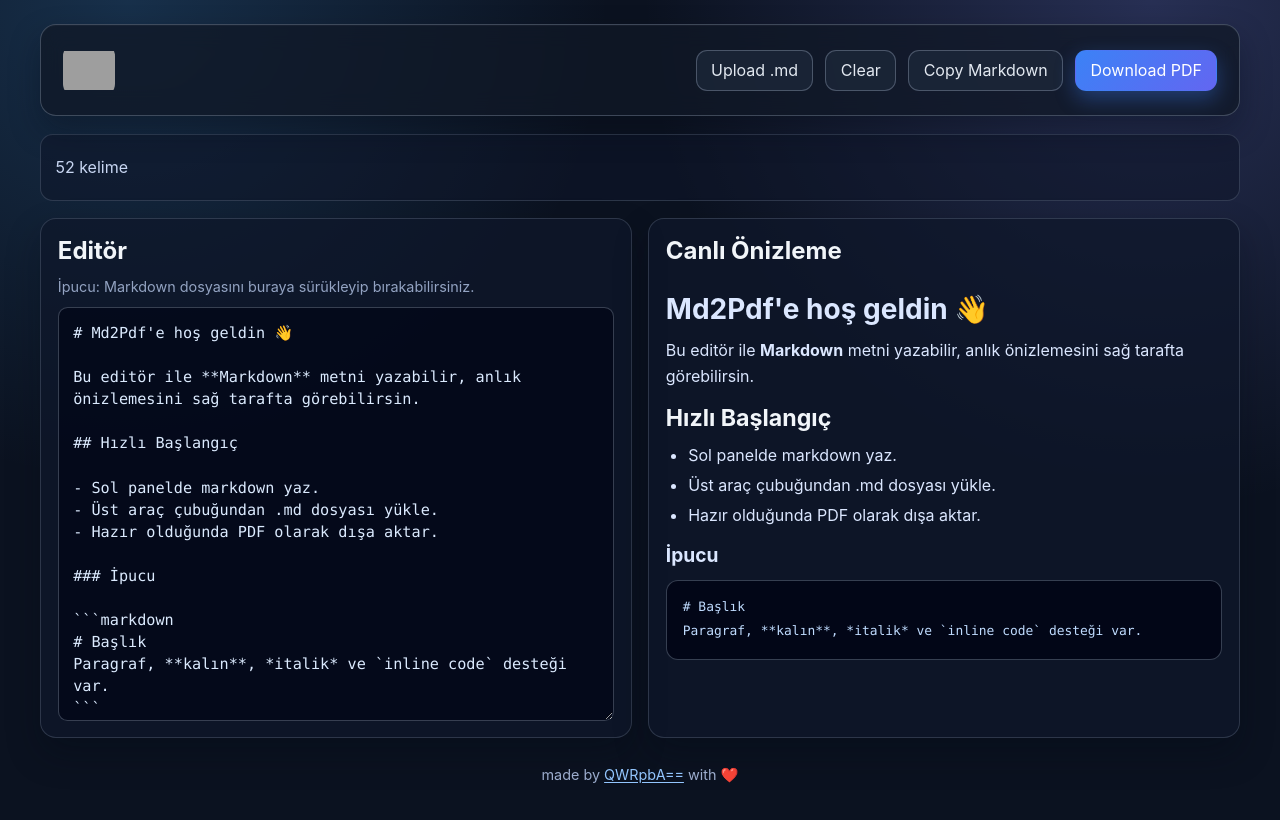
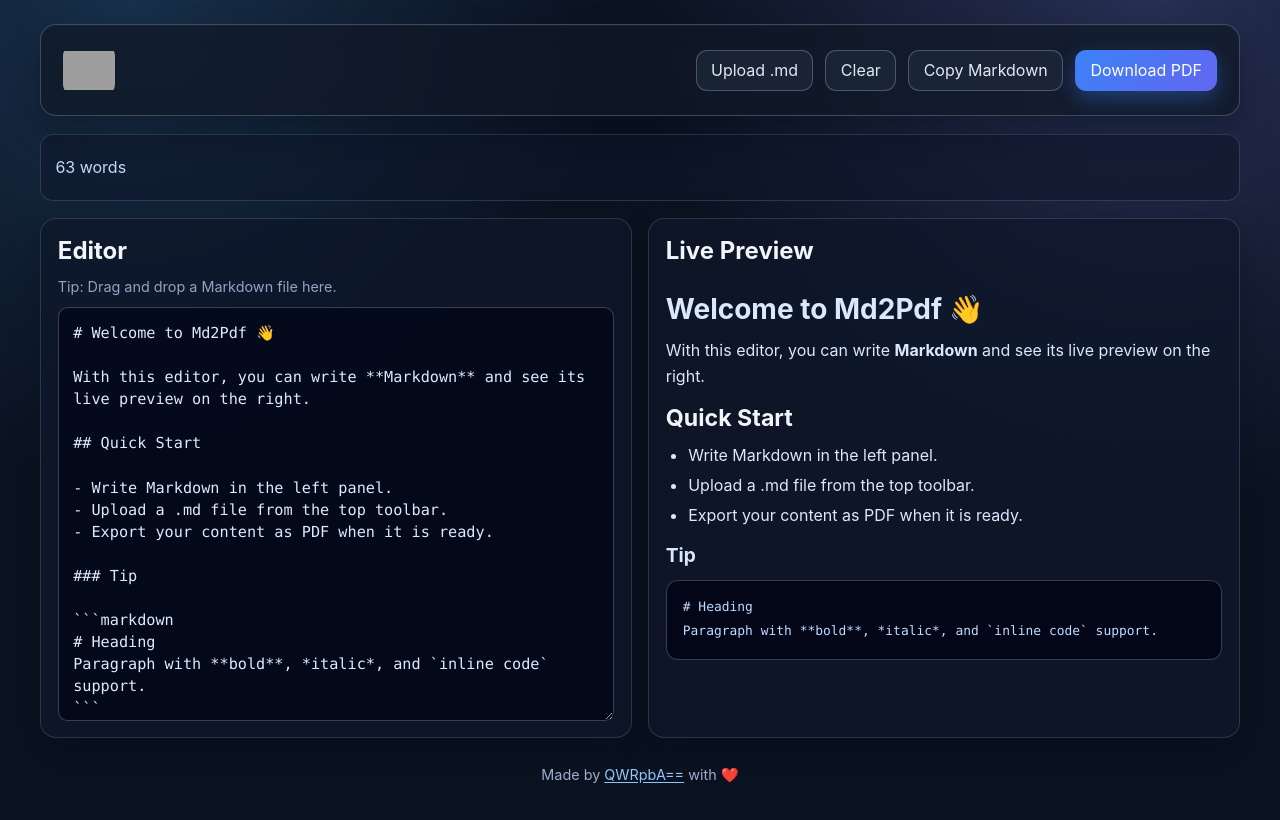
Before and after one commit to Adilx05/Md2Pdf, a React (Vite) app: page / in a window 1280 px wide. Built offline with nearby package versions, Linux system fonts and the light colour scheme; grey boxes are pictures that could not be loaded.

Commit message:
Translate UI and metadata to English

```diff
--- a/index.html
+++ b/index.html
@@ -1,15 +1,15 @@
 <!doctype html>
-<html lang="tr">
+<html lang="en">
   <head>
     <meta charset="UTF-8" />
     <meta name="viewport" content="width=device-width, initial-scale=1.0" />
     <meta
       name="description"
-      content="Md2Pdf ile markdown dosyalarını tarayıcı üzerinde düzenleyin, canlı önizleyin ve tek tıkla PDF'e dönüştürün."
+      content="Edit Markdown in your browser, preview it live, and export it to PDF in one click with Md2Pdf."
     />
     <meta
       name="keywords"
-      content="markdown to pdf, md to pdf, markdown editor, pdf converter, türkçe markdown editör"
+      content="markdown to pdf, md to pdf, markdown editor, pdf converter, live markdown preview"
     />
     <meta name="author" content="Adil" />
     <meta name="robots" content="index, follow" />
@@ -19,12 +19,12 @@
     <link rel="canonical" href="https://adilx05.github.io/Md2Pdf/" />
 
     <meta property="og:type" content="website" />
-    <meta property="og:locale" content="tr_TR" />
+    <meta property="og:locale" content="en_US" />
     <meta property="og:site_name" content="Md2Pdf" />
     <meta property="og:title" content="Md2Pdf | Markdown to PDF" />
     <meta
       property="og:description"
-      content="Markdown içeriğinizi canlı olarak düzenleyin ve hızlıca PDF'e çevirin."
+      content="Write Markdown content live in your browser and convert it to PDF quickly."
     />
     <meta property="og:url" content="https://adilx05.github.io/Md2Pdf/" />
     <meta property="og:image" content="https://adilx05.github.io/Md2Pdf/logo.png" />
@@ -33,7 +33,7 @@
     <meta name="twitter:title" content="Md2Pdf | Markdown to PDF" />
     <meta
       name="twitter:description"
-      content="Md2Pdf ile markdown dosyalarınızı düzenleyin ve PDF olarak indirin."
+      content="Edit your Markdown files and download them as PDF with Md2Pdf."
     />
     <meta name="twitter:image" content="https://adilx05.github.io/Md2Pdf/logo.png" />
 
@@ -47,7 +47,7 @@
         "applicationCategory": "BusinessApplication",
         "operatingSystem": "Web",
         "url": "https://adilx05.github.io/Md2Pdf/",
-        "description": "Tarayıcıda çalışan Markdown düzenleyici ve PDF dönüştürücü.",
+        "description": "A browser-based Markdown editor and PDF converter.",
         "creator": {
           "@type": "Person",
           "name": "Adil",
--- a/src/App.tsx
+++ b/src/App.tsx
@@ -6,21 +6,21 @@ import './styles/app.css';
 import { readMarkdownFile } from './utils/file';
 import { exportPreviewToPdf } from './utils/pdf';
 
-const SAMPLE_MARKDOWN = `# Md2Pdf'e hoş geldin 👋
+const SAMPLE_MARKDOWN = `# Welcome to Md2Pdf 👋
 
-Bu editör ile **Markdown** metni yazabilir, anlık önizlemesini sağ tarafta görebilirsin.
+With this editor, you can write **Markdown** and see its live preview on the right.
 
-## Hızlı Başlangıç
+## Quick Start
 
-- Sol panelde markdown yaz.
-- Üst araç çubuğundan .md dosyası yükle.
-- Hazır olduğunda PDF olarak dışa aktar.
+- Write Markdown in the left panel.
+- Upload a .md file from the top toolbar.
+- Export your content as PDF when it is ready.
 
-### İpucu
+### Tip
 
 \`\`\`markdown
-# Başlık
-Paragraf, **kalın**, *italik* ve \`inline code\` desteği var.
+# Heading
+Paragraph with **bold**, *italic*, and \`inline code\` support.
 \`\`\`
 `;
 
@@ -58,9 +58,9 @@ function App() {
     try {
       setIsExporting(true);
       await exportPreviewToPdf(previewRef);
-      setFeedbackMessage({ text: 'PDF başarıyla dışa aktarıldı.', type: 'success' });
+      setFeedbackMessage({ text: 'PDF exported successfully.', type: 'success' });
     } catch (error) {
-      const message = error instanceof Error ? error.message : 'PDF dışa aktarılamadı. Lütfen tekrar deneyin.';
+      const message = error instanceof Error ? error.message : 'Failed to export PDF. Please try again.';
       setFeedbackMessage({ text: message, type: 'error' });
     } finally {
       setIsExporting(false);
@@ -69,15 +69,15 @@ function App() {
 
   const handleClear = () => {
     setMarkdown('');
-    setFeedbackMessage({ text: 'Markdown içeriği temizlendi.', type: 'info' });
+    setFeedbackMessage({ text: 'Markdown content cleared.', type: 'info' });
   };
 
   const handleCopyMarkdown = async () => {
     try {
       await navigator.clipboard.writeText(markdown);
-      setFeedbackMessage({ text: 'Markdown panoya kopyalandı.', type: 'success' });
+      setFeedbackMessage({ text: 'Markdown copied to clipboard.', type: 'success' });
     } catch {
-      setFeedbackMessage({ text: 'Kopyalama başarısız oldu. Lütfen tekrar deneyin.', type: 'error' });
+      setFeedbackMessage({ text: 'Copy failed. Please try again.', type: 'error' });
     }
   };
 
@@ -85,9 +85,9 @@ function App() {
     try {
       const content = await readMarkdownFile(file);
       setMarkdown(content);
-      setFeedbackMessage({ text: `${file.name} yüklendi.`, type: 'success' });
+      setFeedbackMessage({ text: `${file.name} uploaded.`, type: 'success' });
     } catch (error) {
-      const message = error instanceof Error ? error.message : 'Dosya okunamadı. Lütfen tekrar deneyin.';
+      const message = error instanceof Error ? error.message : 'Failed to read file. Please try again.';
       setFeedbackMessage({ text: message, type: 'error' });
     }
   };
@@ -104,7 +104,7 @@ function App() {
       />
 
       <section className="meta-row">
-        <p>{wordCount} kelime</p>
+        <p>{wordCount} words</p>
       </section>
 
       {feedbackMessage && (
@@ -119,7 +119,7 @@ function App() {
       </section>
 
       <footer className="app-footer">
-        made by <a href="https://github.com/Adilx05" target="_blank" rel="noreferrer">QWRpbA==</a> with ❤️
+        Made by <a href="https://github.com/Adilx05" target="_blank" rel="noreferrer">QWRpbA==</a> with ❤️
       </footer>
     </main>
   );
--- a/src/components/FileUploader.tsx
+++ b/src/components/FileUploader.tsx
@@ -25,9 +25,9 @@ const FileUploader: FC<FileUploaderProps> = ({ onFileSelect }) => {
 
   return (
     <div className="file-uploader">
-      Markdown yükle
+      Upload Markdown
       <button type="button" className="secondary-btn" onClick={handleButtonClick}>
-        Dosya Seç
+        Select File
       </button>
       <input
         ref={fileInputRef}
--- a/src/components/MarkdownEditor.tsx
+++ b/src/components/MarkdownEditor.tsx
@@ -45,13 +45,13 @@ const MarkdownEditor: FC<MarkdownEditorProps> = ({ value, onChange, onFileSelect
       onDragLeave={handleDragLeave}
       onDrop={handleDrop}
     >
-      <h2>Editör</h2>
-      <p className="editor-drop-hint">İpucu: Markdown dosyasını buraya sürükleyip bırakabilirsiniz.</p>
+      <h2>Editor</h2>
+      <p className="editor-drop-hint">Tip: Drag and drop a Markdown file here.</p>
       <textarea
-        aria-label="Markdown editörü"
+        aria-label="Markdown editor"
         value={value}
         onChange={handleChange}
-        placeholder="Markdown içeriğinizi buraya yazın..."
+        placeholder="Write your Markdown content here..."
       />
     </section>
   );
--- a/src/components/MarkdownPreview.tsx
+++ b/src/components/MarkdownPreview.tsx
@@ -12,7 +12,7 @@ const MarkdownPreview: FC<MarkdownPreviewProps> = ({ markdown, previewRef }) =>
 
   return (
     <section className="panel preview-panel">
-      <h2>Canlı Önizleme</h2>
+      <h2>Live Preview</h2>
 
       {hasContent ? (
         <article ref={previewRef} className="preview-content" aria-label="Markdown preview">
--- a/src/components/Toolbar.tsx
+++ b/src/components/Toolbar.tsx
@@ -34,7 +34,7 @@ const Toolbar: FC<ToolbarProps> = ({
   };
 
   return (
-    <header className="toolbar" aria-label="Editör araç çubuğu">
+    <header className="toolbar" aria-label="Editor toolbar">
       <h1 className="toolbar-brand" aria-label="Md2Pdf">
         <img src="/Md2Pdf/logo.png" alt="Md2Pdf logo" className="toolbar-logo" />
       </h1>
--- a/src/utils/file.ts
+++ b/src/utils/file.ts
@@ -20,7 +20,7 @@ export const isMarkdownFile = (file: File) => {
 
 export const readMarkdownFile = async (file: File) => {
   if (!isMarkdownFile(file)) {
-    throw new Error('Geçersiz dosya türü. Lütfen .md/.markdown ya da text/markdown, text/plain seçin.');
+    throw new Error('Invalid file type. Please select .md/.markdown or text/markdown, text/plain.');
   }
 
   return file.text();
--- a/src/utils/pdf.ts
+++ b/src/utils/pdf.ts
@@ -51,7 +51,7 @@ const getHtml2Pdf = () => {
   const html2pdf = window.html2pdf as Html2PdfFactory | undefined;
 
   if (!html2pdf) {
-    throw new Error('PDF kütüphanesi yüklenemedi. Lütfen sayfayı yenileyip tekrar deneyin.');
+    throw new Error('PDF library could not be loaded. Please refresh the page and try again.');
   }
 
   return html2pdf;
@@ -64,7 +64,7 @@ export const exportPreviewToPdf = async (
   const sourceElement = previewRef.current;
 
   if (!sourceElement) {
-    throw new Error('Önizleme alanı bulunamadı. Lütfen tekrar deneyin.');
+    throw new Error('Preview area not found. Please try again.');
   }
 
   const html2pdf = getHtml2Pdf();
```
Also changed, not shown: 1 other file (tests, documents, lock files or other folders).
